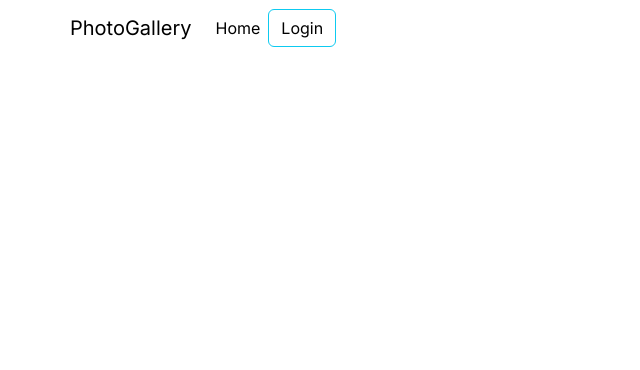
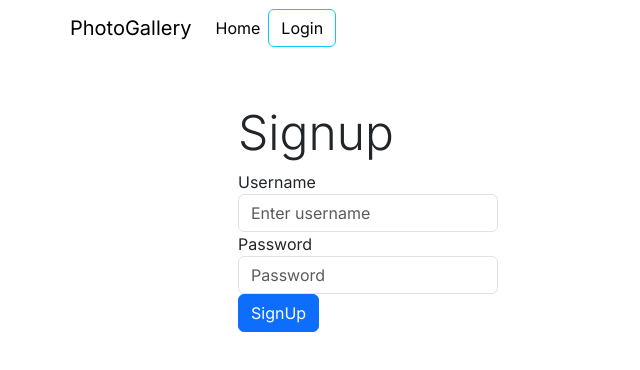
Before and after one commit to Komenpurity/PhotoGallery, a React (Create React App) app in the folder client/: page /signup in a window 1280 px wide. Shown: the top 370 px of the page, without its empty margins (0-640 px from the left). Built offline with nearby package versions, Linux system fonts and the light colour scheme; the HTML template or start-up script is replaced by a standard one.

Commit message:
add signup form

```diff
--- a/client/src/App.js
+++ b/client/src/App.js
@@ -3,7 +3,7 @@ import Home from './components/Home';
 import { Routes, Route, BrowserRouter } from "react-router-dom";
 import Navbar from "./components/Navbar";
 import Landing from './components/Landing';
-import Login from './components/Login'
+import Signup from './components/Signup'
 
 function App() {
   return (
@@ -11,7 +11,7 @@ function App() {
     <Navbar />
         <Routes >
           <Route path = "/" element = {<Home/>}/>
-          <Route path = "/login" element = {<Login/>}/>
+          <Route path = "/signup" element = {<Signup/>}/>
           <Route path = "/landing" element = {<Landing/>}/>
          </Routes>
       </BrowserRouter>
--- a/client/src/components/Navbar.js
+++ b/client/src/components/Navbar.js
@@ -10,7 +10,7 @@ function Navbar() {
         </div>
 
         <div className="navbar-nav">
-            <button type="button" className="btn btn-outline-info" ><Link to="/login" className="navbar-link text-decoration-none text-black">Login</Link></button>
+            <button type="button" className="btn btn-outline-info" ><Link to="/signup" className="navbar-link text-decoration-none text-black">Login</Link></button>
         </div>
 
     </nav>
--- /dev/null
+++ b/client/src/components/Signup.js
@@ -0,0 +1,46 @@
+import React, { useState } from 'react'
+
+function Signup() {
+  const [username,setUsername] = useState("")
+  const [password, setPassword] = useState("");
+
+  function handleSubmit(e) {
+    e.preventDefault();
+    fetch("", {
+      method: "POST",
+      headers: {
+        "Content-Type": "application/json"
+      },
+      body: JSON.stringify({
+        username,
+        password
+      }),
+    })
+      .then((r) => r.json())
+      .then((user) =>{
+        setUsername(user)
+        console.log(user)
+      } );
+  }
+
+  return (
+    <div className="container m-5 d-flex justify-content-center w-50">
+    <form onSubmit={handleSubmit}>
+    <h5 className='display-5'>Signup</h5>
+        <div className="form-group">
+            <label id='username'>Username </label>
+            <input type="username" className="form-control" id='username' value={username}   onChange={(e) => setUsername(e.target.value)} placeholder="Enter username" />
+        </div>
+        <div className="form-group">
+            <label id='password'>Password</label>
+            <input type="password" id='password' value={password}  onChange={(e) => setPassword(e.target.value)} className="form-control"  placeholder="Password" />
+        </div>
+
+        <button type="submit" className="btn btn-primary">SignUp</button>
+    </form>
+</div>
+
+  )
+}
+
+export default Signup
```
